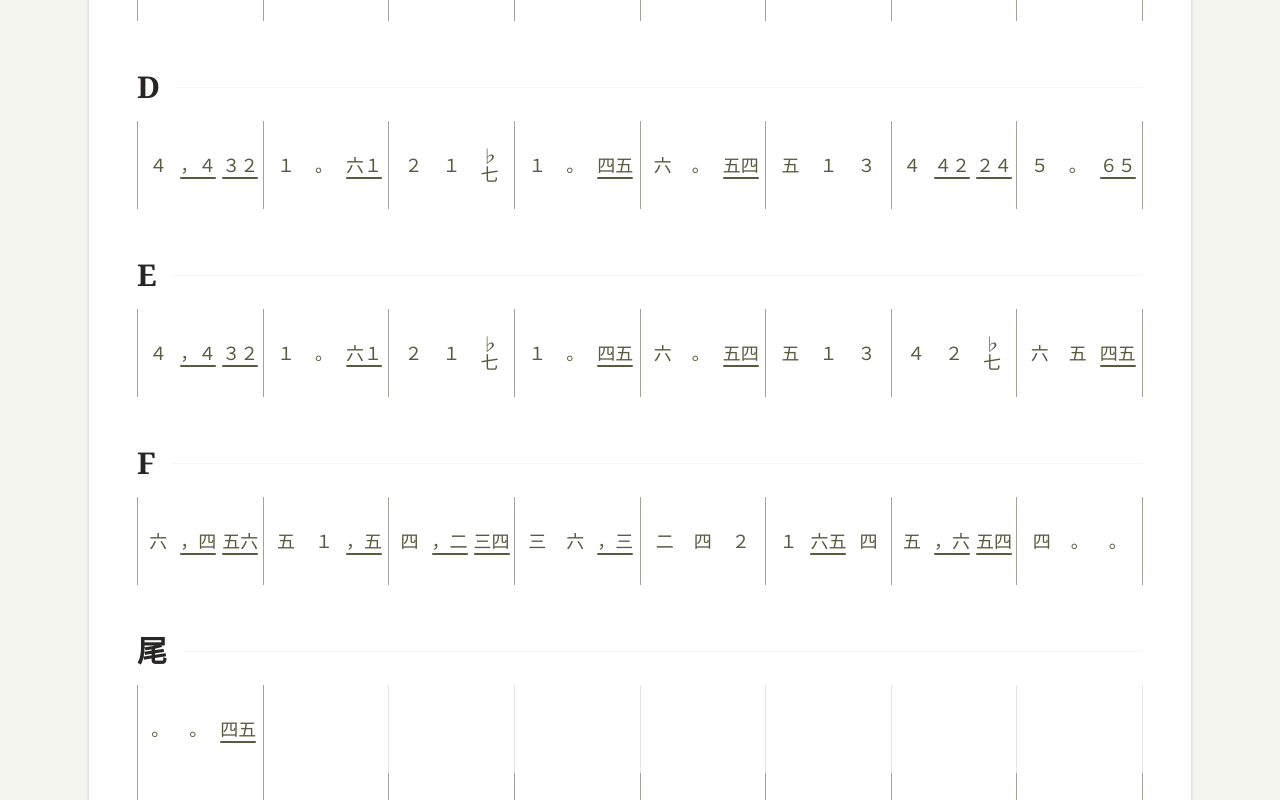
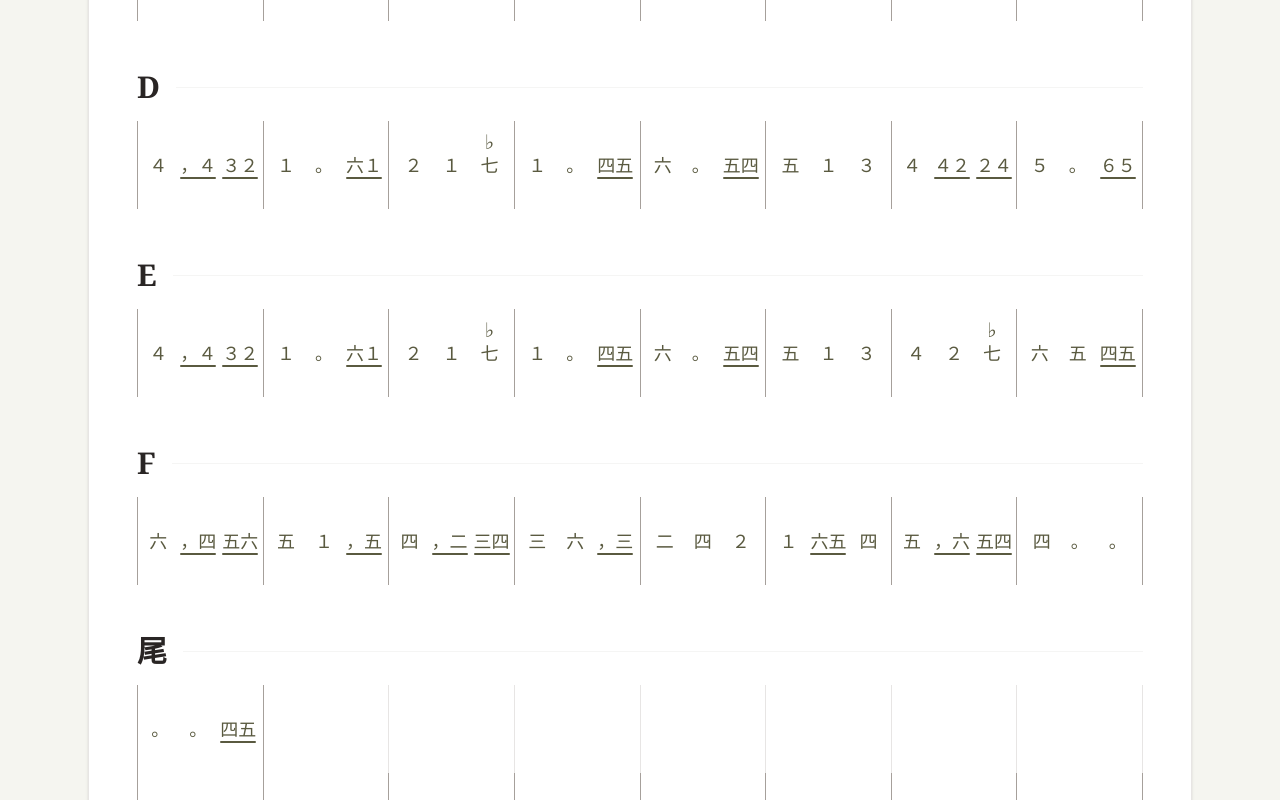
Before and after one commit to sezfoe/my-ais-sakurairo, a React (Vite) app: page / in a window 1280 px wide. Shown: the part 920-1720 px from the top of the page. Built offline with nearby package versions, Linux system fonts and the light colour scheme.

Commit message:
feat(notation): Display flats for notes
Adds support for rendering flat symbols (♭) before notes in the score. This enhances the visual representation of musical notation.

```diff
--- a/src/App.tsx
+++ b/src/App.tsx
@@ -125,11 +125,22 @@ const Beat: React.FC<{ notes: string[] }> = ({ notes }) => {
   return (
     <div className="relative flex flex-col items-center justify-center px-0.5 min-w-[32px] md:min-w-[36px] h-10">
       <div className="flex items-center gap-0 text-base md:text-lg font-medium leading-none">
-        {notes.map((note, i) => (
-          <span key={i} className="inline-flex items-center justify-center w-[1em]">
-            {toFullWidth(note)}
-          </span>
-        ))}
+        {notes.map((note, i) => {
+          const hasFlat = note.includes('b');
+          const baseNote = note.replace('b', '');
+          const displayBase = toFullWidth(baseNote);
+
+          return (
+            <span key={i} className="relative inline-flex items-center justify-center w-[1em]">
+              {hasFlat && (
+                <span className="absolute -top-7 left-0 right-0 text-center font-normal text-lg md:text-xl">
+                  {SCORE_DATA.notationMap["b"]}
+                </span>
+              )}
+              {displayBase}
+            </span>
+          );
+        })}
       </div>
       {isGrouped && (
         <div className="absolute bottom-1.5 left-0.5 right-0.5 h-[2px] bg-[#5A5A40] rounded-full" />
```
